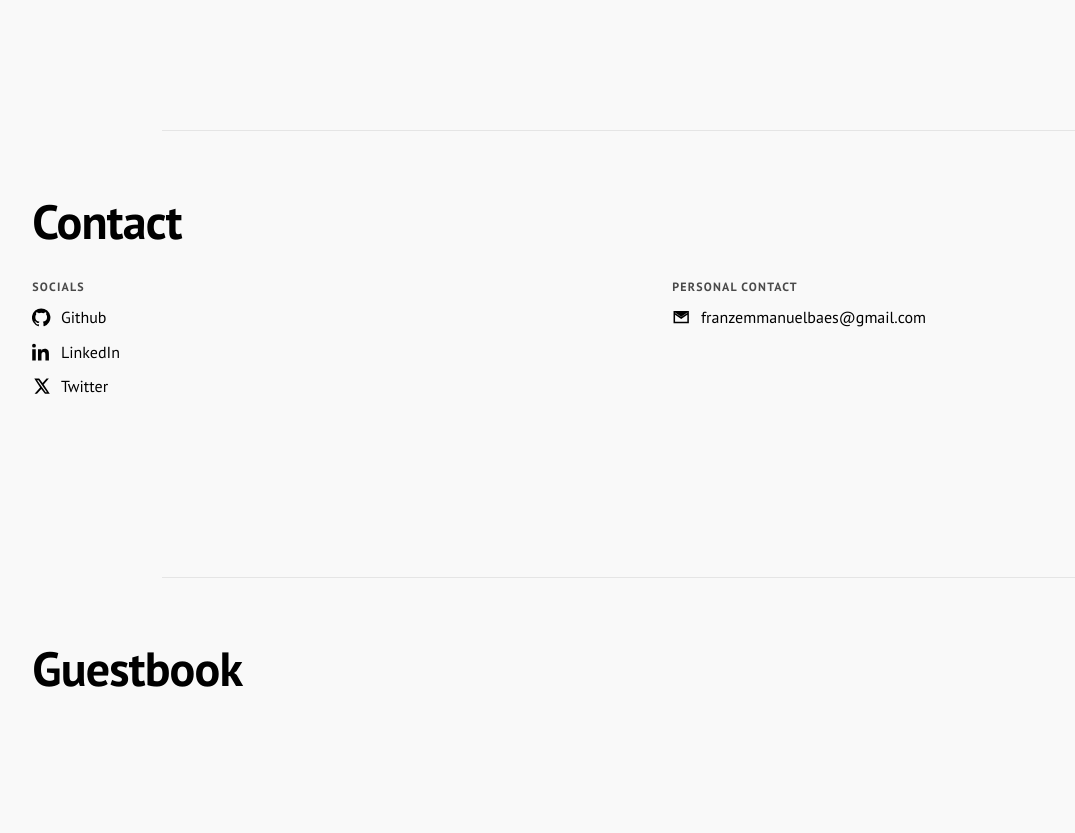
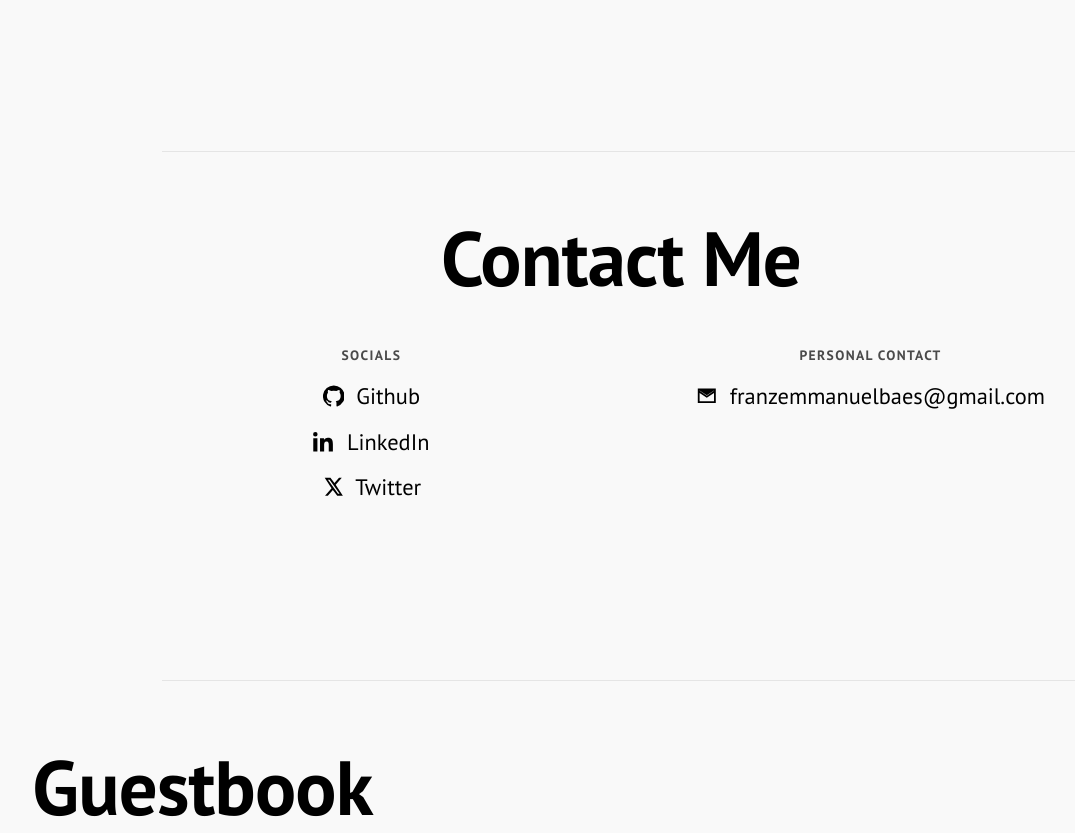
Before and after one commit to fr-anz/franz.theavenir.dev, a website built with Vite: page index.html in a window 1280 px wide. Shown: the part 1800-2633 px from the top of the page, without its empty margins (19-1094 px from the left). Built offline with nearby package versions, Linux system fonts and the light colour scheme; files whose address does not match are found by name.

Commit message:
chore: fixed alignment

```diff
--- a/src/features/contact/ContactSection.js
+++ b/src/features/contact/ContactSection.js
@@ -4,7 +4,7 @@ import { Icon } from "../../components/ui/Icon.js";
 export function ContactSection() {
   return /* HTML */ `
     <section class="contact container" aria-labelledby="contact-title">
-      <h2 id="contact-title">Contact</h2>
+      <h2 id="contact-title">Contact Me</h2>
 
       <div class="contact-grid">
         <div class="contact-column">
--- a/src/styles/contact.css
+++ b/src/styles/contact.css
@@ -1,33 +1,47 @@
 .contact {
   margin-top: 6rem;
   padding-bottom: 6rem;
+  text-align: center;
 }
 
 .contact h2 {
-  margin-bottom: 2rem;
+  margin-bottom: 3rem;
+  font-size: clamp(2.5rem, 6vw, 5rem);
 }
 
 .contact-grid {
   display: grid;
   grid-template-columns: repeat(2, minmax(0, 1fr));
   gap: clamp(2rem, 8vw, 8rem);
+  max-width: 56rem;
+  margin-inline: auto;
+}
+
+.contact-column {
+  display: flex;
+  min-width: 0;
+  flex-direction: column;
+  align-items: center;
 }
 
 .contact-column h3 {
-  margin-bottom: 0.75rem;
+  margin-bottom: 1rem;
   color: var(--color-text-secondary);
-  font-size: var(--text-sm);
+  font-size: 0.85rem;
   letter-spacing: 0.1em;
   text-transform: uppercase;
 }
 
 .contact-column ul {
   display: grid;
-  gap: 0.45rem;
+  justify-items: center;
+  gap: 0.75rem;
 }
 
 .contact-column a {
   color: var(--color-text-primary);
+  font-size: clamp(1.1rem, 2vw, 1.4rem);
+  overflow-wrap: anywhere;
 }
 
 .contact-column a:hover {
@@ -37,12 +51,13 @@
 .contact-link {
   display: inline-flex;
   align-items: center;
-  gap: 0.65rem;
+  justify-content: center;
+  gap: 0.75rem;
 }
 
 .contact-icon {
-  width: 1.15rem;
-  height: 1.15rem;
+  width: 1.35rem;
+  height: 1.35rem;
   flex: 0 0 auto;
   fill: currentColor;
 }
--- a/src/styles/guestbook.css
+++ b/src/styles/guestbook.css
@@ -1,5 +1,9 @@
 .guestbook {
   margin-top: 5rem;
+}
+
+.guestbook h2 {
+  font-size: clamp(2.5rem, 6vw, 5rem);
 }
 
 .guestbook-display {
--- a/src/styles/projects.css
+++ b/src/styles/projects.css
@@ -1,6 +1,10 @@
 .work-selection {
   margin-top: 10rem;
   padding-bottom: 5rem;
+}
+
+.work-selection h2 {
+  font-size: clamp(2.5rem, 6vw, 5rem);
 }
 
 .work-text {
```
